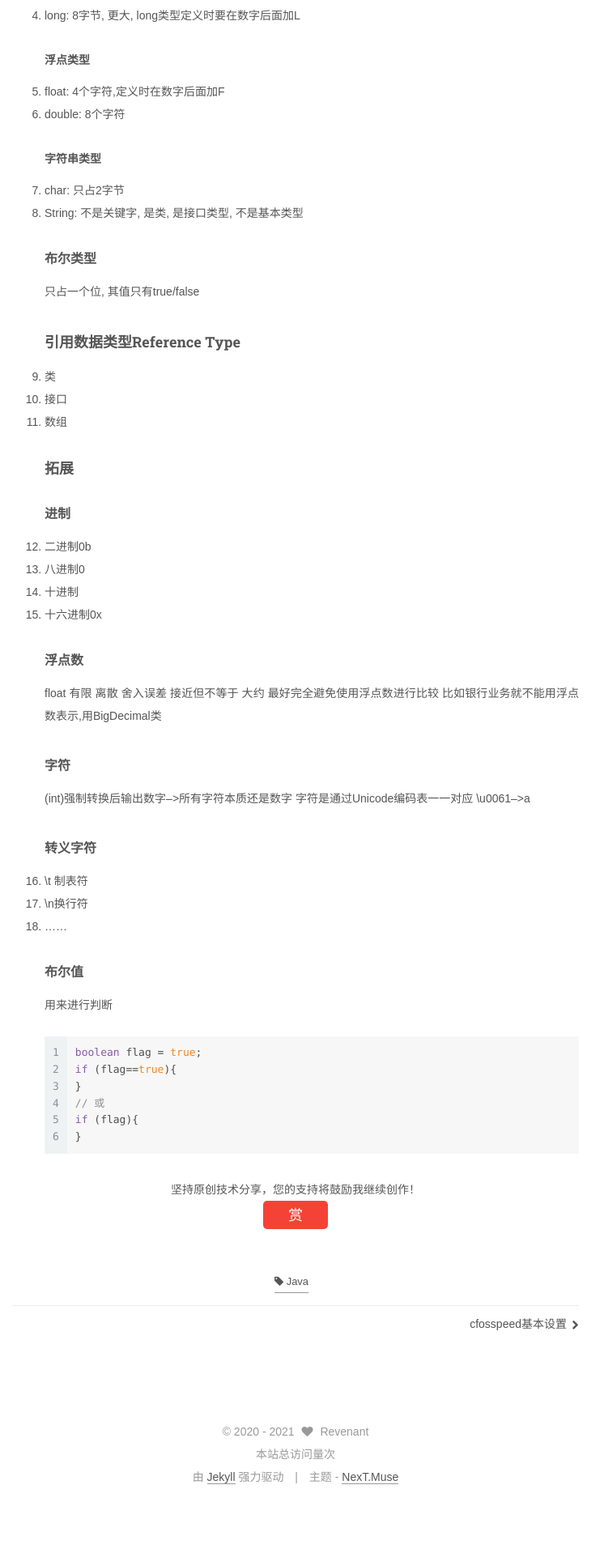
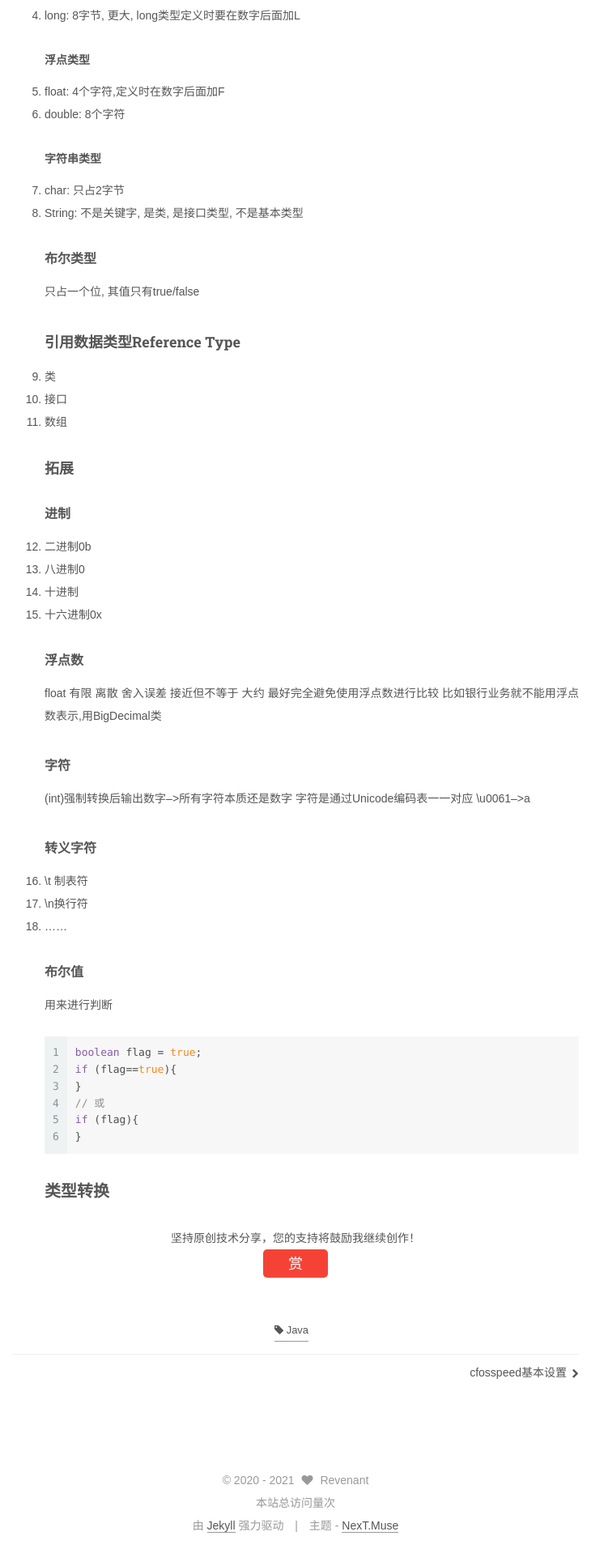
Before and after one commit to Revenant-S/Revenant-S, a Jekyll site: the page built from _posts/2021-03-12-Java语法基础.md, in a window 1280 px wide. Shown: the part 1674-3592 px from the top of the page at 81% size, without its empty margins (275-1021 px from the left). Built offline with Jekyll 4.4.1, drawn with Linux system fonts in a browser that asks for light colours; some web fonts are replaced; comment, search, counter and statistics services are not loaded; before the commit the page ends 3532 px from its top, so only the background shows below that.

Commit message:
修改文件: _posts/2021-03-12-Java语法基础.md

````diff
--- a/_posts/2021-03-12-Java语法基础.md
+++ b/_posts/2021-03-12-Java语法基础.md
@@ -97,3 +97,4 @@ if (flag==true){
 if (flag){
 }
 ```
+## 类型转换
````
